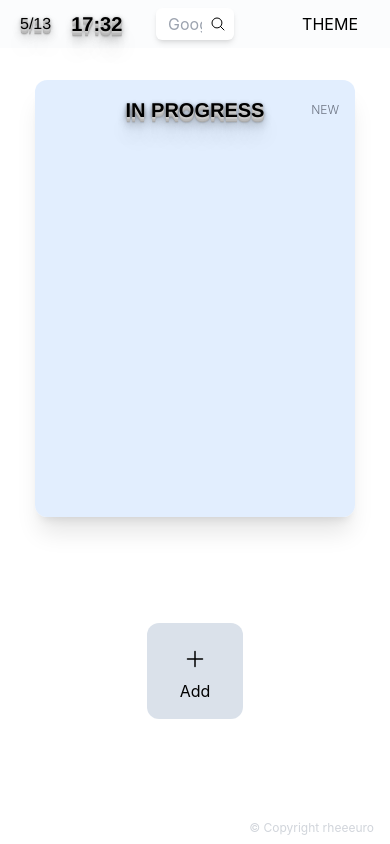
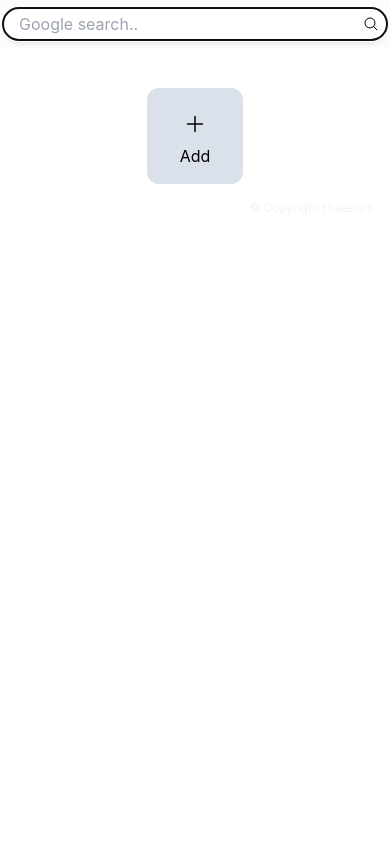
Before and after one commit to rheeeuro/homepage, a React (Create React App) app: page / in a window 390 px wide. Built offline with nearby package versions, Linux system fonts and the light colour scheme.

Commit message:
responsive design

```diff
--- a/src/App.css
+++ b/src/App.css
@@ -1,12 +1,10 @@
 html,
 body {
   width: 100vw;
-  height: 100vh;
   -ms-overflow-style: none; /* IE and Edge */
   scrollbar-width: none; /* Firefox */
   margin: 0;
   box-sizing: border-box;
-  overflow: hidden;
 }
 body {
   -webkit-user-select: none;
@@ -16,6 +14,7 @@ body {
   background-size: cover;
   background-repeat: no-repeat;
   background-position: center;
+  background-attachment: fixed;
 }
 
 div::-webkit-scrollbar {
--- a/src/App.tsx
+++ b/src/App.tsx
@@ -23,7 +23,6 @@ function App() {
 }
 
 const Container = tw.div`
-h-screen
 w-screen
 m-0
 flex
@@ -33,8 +32,8 @@ relative
 `;
 
 const Content = tw.div`
-w-[80rem]
-h-5/6
+max-w-[44rem]
+lg:max-w-[80rem]
 `;
 
 export default App;
--- a/src/components/Bookmark.tsx
+++ b/src/components/Bookmark.tsx
@@ -123,6 +123,7 @@ p-5
 h-1/6
 flex
 flex-row
+flex-wrap
 justify-center
 items-center
 `;
--- a/src/components/Clock.tsx
+++ b/src/components/Clock.tsx
@@ -38,19 +38,20 @@ export function Clock() {
 }
 
 const Container = tw.div`
-w-1/5
-flex
-flex-row
-items-center
+w-52
+hidden
+md:flex
+md:flex-row
+md:items-center
 text-center
 `;
 
-const DateText = tw.h2`
+const DateText = tw.h1`
 mx-5
 font-medium
 `;
 
-const TimeText = tw.h2`
+const TimeText = tw.h1`
 text-xl
 font-extrabold
 `;
--- a/src/components/Footer.tsx
+++ b/src/components/Footer.tsx
@@ -10,7 +10,7 @@ bottom-2
 right-4
 text-xs
 font-normal
-text-gray-300
+text-gray-300/30
 `;
 
 export default Footer;
--- a/src/components/Header.tsx
+++ b/src/components/Header.tsx
@@ -18,7 +18,8 @@ w-full
 h-12
 flex
 flex-row
-justify-between
+justify-center
+md:justify-between
 items-center
 bg-slate-50/50
 `;
--- a/src/components/Modal.tsx
+++ b/src/components/Modal.tsx
@@ -38,10 +38,10 @@ export function Modal({
       <ModalForm onSubmit={handleSubmit(onValid, onInValid)} autoComplete="off">
         <ModalTitle>{title}</ModalTitle>
         <ModalContent>
-          {registerProps.map((registerProp) => (
+          {registerProps.map((registerProp, index) => (
             <ModalInputRow key={registerProp.name}>
               <h1>{registerProp.name.toUpperCase()}</h1>
-              <ModalInput {...registerProp} autoFocus />
+              <ModalInput {...registerProp} autoFocus={index === 0} />
             </ModalInputRow>
           ))}
         </ModalContent>
@@ -118,9 +118,10 @@ p-4
 `;
 
 const ModalInput = tw.input`
+ring-slate-600
 shadow-md
 rounded-sm
-w-72
+w-64
 `;
 
 const ModalCancelButton = tw.button`
--- a/src/components/Search.tsx
+++ b/src/components/Search.tsx
@@ -16,6 +16,7 @@ export function Search() {
     <SearchContainer onSubmit={handleSubmit(onValid)} autoComplete="off">
       <SearchInput
         {...register("search", { required: true })}
+        autoFocus
         placeholder="Google search.."
       />
       <SearchButton type="submit">
@@ -39,7 +40,7 @@ export function Search() {
 }
 
 const SearchContainer = tw.form`
-w-1/5
+w-96
 relative
 flex
 flex-row
@@ -50,10 +51,10 @@ const SearchInput = tw.input`
 absoulte
 w-full
 h-8
-pl-3
+pl-4
 pr-8
 shadow-md
-rounded-md
+rounded-3xl
 bg-white-200
 `;
 
--- a/src/components/Theme.tsx
+++ b/src/components/Theme.tsx
@@ -66,7 +66,19 @@ export function Theme() {
           setModalOpen(true);
         }}
       >
-        THEME
+        <svg
+          xmlns="http://www.w3.org/2000/svg"
+          fill="none"
+          viewBox="0 0 24 24"
+          strokeWidth={1.5}
+          className="w-6 h-6"
+        >
+          <path
+            strokeLinecap="round"
+            strokeLinejoin="round"
+            d="M9.53 16.122a3 3 0 00-5.78 1.128 2.25 2.25 0 01-2.4 2.245 4.5 4.5 0 008.4-2.245c0-.399-.078-.78-.22-1.128zm0 0a15.998 15.998 0 003.388-1.62m-5.043-.025a15.994 15.994 0 011.622-3.395m3.42 3.42a15.995 15.995 0 004.764-4.648l3.876-5.814a1.151 1.151 0 00-1.597-1.597L14.146 6.32a15.996 15.996 0 00-4.649 4.763m3.42 3.42a6.776 6.776 0 00-3.42-3.42"
+          />
+        </svg>
       </ThemeButton>
       <Modal
         title={"Change Theme"}
@@ -95,14 +107,17 @@ export function Theme() {
 }
 
 const ThemeButtonContainer = tw.div`
-w-1/5
-flex
-flex-row
-justify-end
+w-52
+hidden
+md:flex
+md:flex-row
+md:justify-end
 `;
 
 const ThemeButton = tw.button`
 mr-8
+stroke-slate-500
+hover:stroke-slate-900
 `;
 
 export default Theme;
--- a/src/components/ToDo.tsx
+++ b/src/components/ToDo.tsx
@@ -58,10 +58,13 @@ export function ToDo() {
 const Container = tw.div`
 pt-8
 w-full
-h-2/3
-flex
-flex-row
-justify-around
+hidden
+md:flex
+md:flex-col
+lg:flex-row
+md:justify-around
+md:items-center
+md:space-y-3
 mb-24
 `;
 
--- a/src/components/ToDoColumn.tsx
+++ b/src/components/ToDoColumn.tsx
@@ -141,7 +141,8 @@ export function ToDoColumn({
 }
 
 const Container = tw.div`
-w-1/4
+w-72
+h-[28rem]
 flex
 flex-col
 items-center
--- a/src/components/ToDoItem.tsx
+++ b/src/components/ToDoItem.tsx
@@ -86,7 +86,7 @@ ${(p) => (p.$isDragging ? 0.5 : 1)}
 
 const ToDoText = tw.p`
 font-medium
-text-lg
+text-md
 w-11/12
 overflow-clip
 overflow-ellipsis
```
